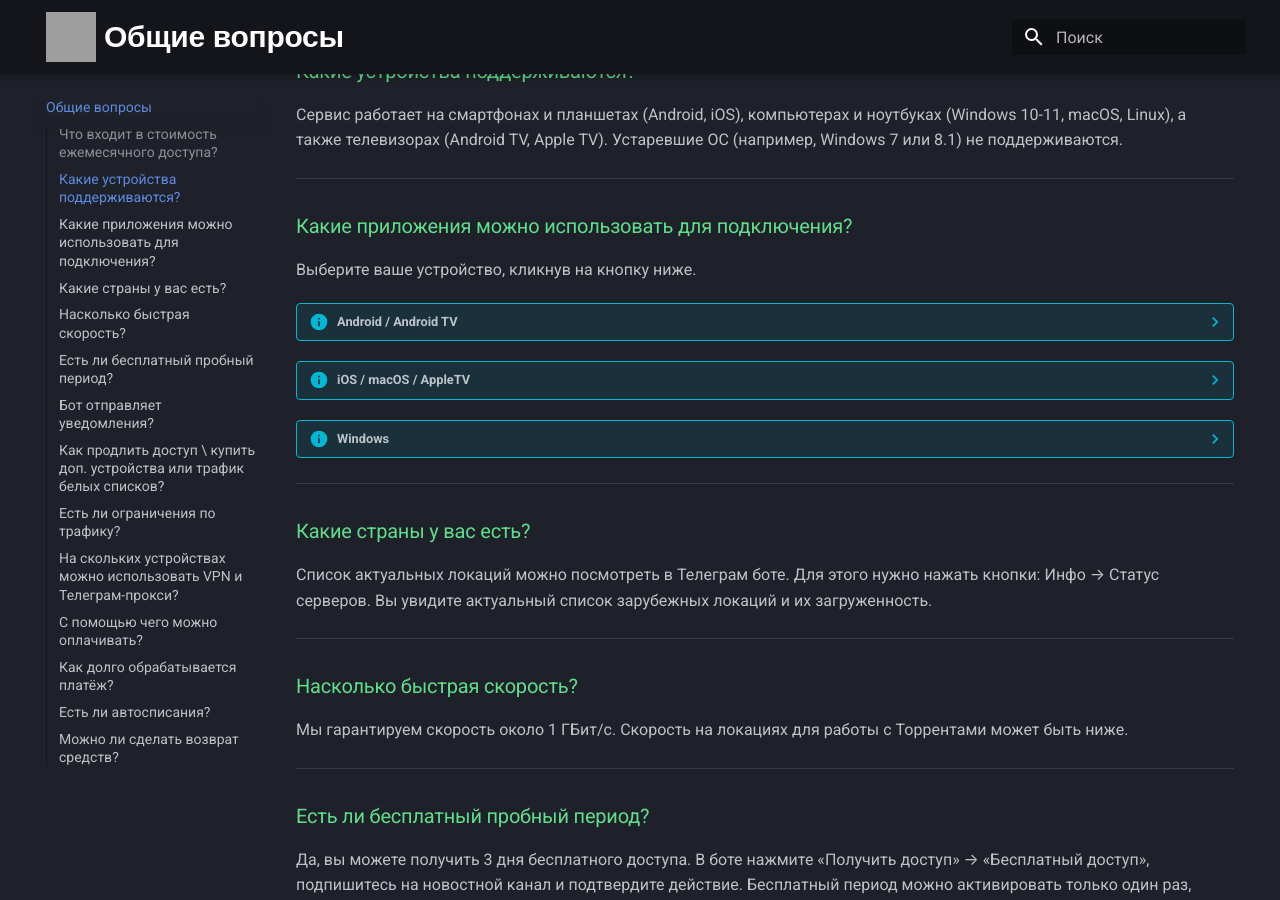
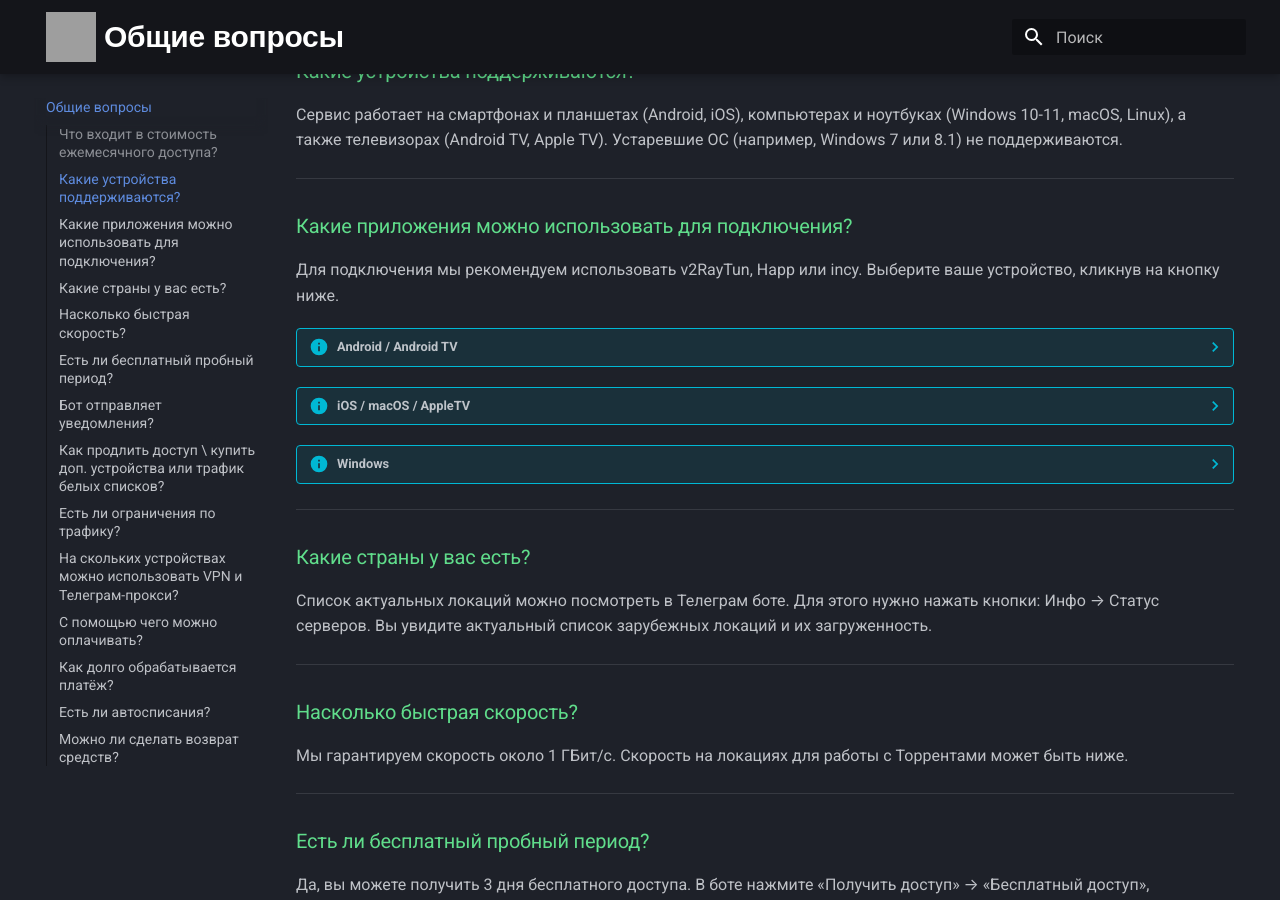
Before and after one commit to CanvasProxy/wiki, an MkDocs documentation site: the page built from docs/general.md, in a window 1280 px wide and 900 px high, scrolled down 353 px. Built offline with MkDocs 1.6.1 and Material for MkDocs 9.7.7, drawn with Linux system fonts in a browser that asks for light colours; grey boxes are pictures that could not be loaded.

Commit message:
edit text

```diff
--- a/docs/general.md
+++ b/docs/general.md
@@ -22,7 +22,7 @@
 
 ### Какие приложения можно использовать для подключения?
 
-Выберите ваше устройство, кликнув на кнопку ниже.
+Для подключения мы рекомендуем использовать v2RayTun, Happ или incy. Выберите ваше устройство, кликнув на кнопку ниже.
 
 ??? Info "Android / Android TV"
     - v2RayTun: [Кликните](https://play.google.com/store/apps/details?id=com.v2raytun.android)
```
